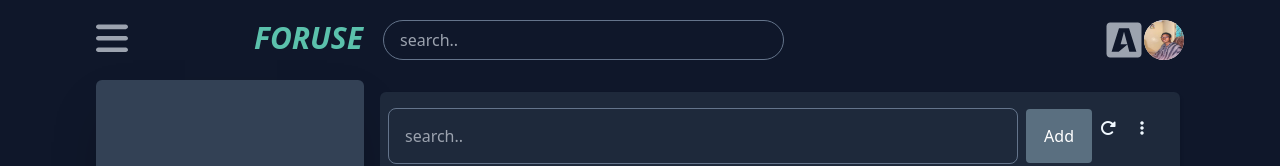
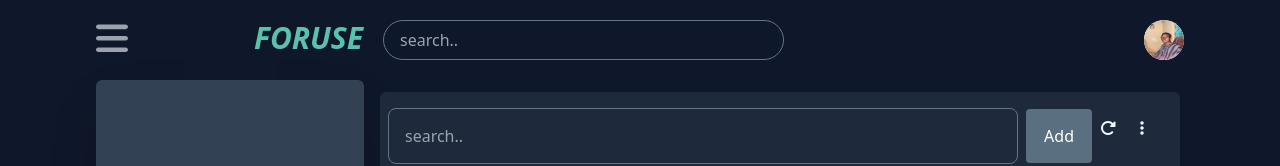
Before and after one commit to mouhamedbaba/foruse, a Next.js app: page /auth-admin in a window 1280 px wide. Shown: the top 166 px of the page. Built offline with nearby package versions, Linux system fonts and the light colour scheme.

Commit message:
in the layout

```diff
--- a/src/pages/auth-admin.tsx
+++ b/src/pages/auth-admin.tsx
@@ -46,10 +46,7 @@ const AuthAdmin = () => {
                   className="bg-transparent before:m font-normal border border-slate-500 rounded-full  px-4 focus:outline-none focus:border-blue-500 w-6/12"
                 />
                 <div className="w-6/12 flex justify-end">
-                  <FontAwesomeIcon
-                    icon={faBuysellads}
-                    className="h-10 w-10 cursor-pointer hover:bg-red-800"
-                  />
+
 
                   <div className="avatar avatar-xl bg-white h-10 w-10  rounded-full">
                     {/* <Image className="absolute rounded-full" width={"48"} height={"48"} src="/assets/img/avatar.jpg" alt=""  />
```
